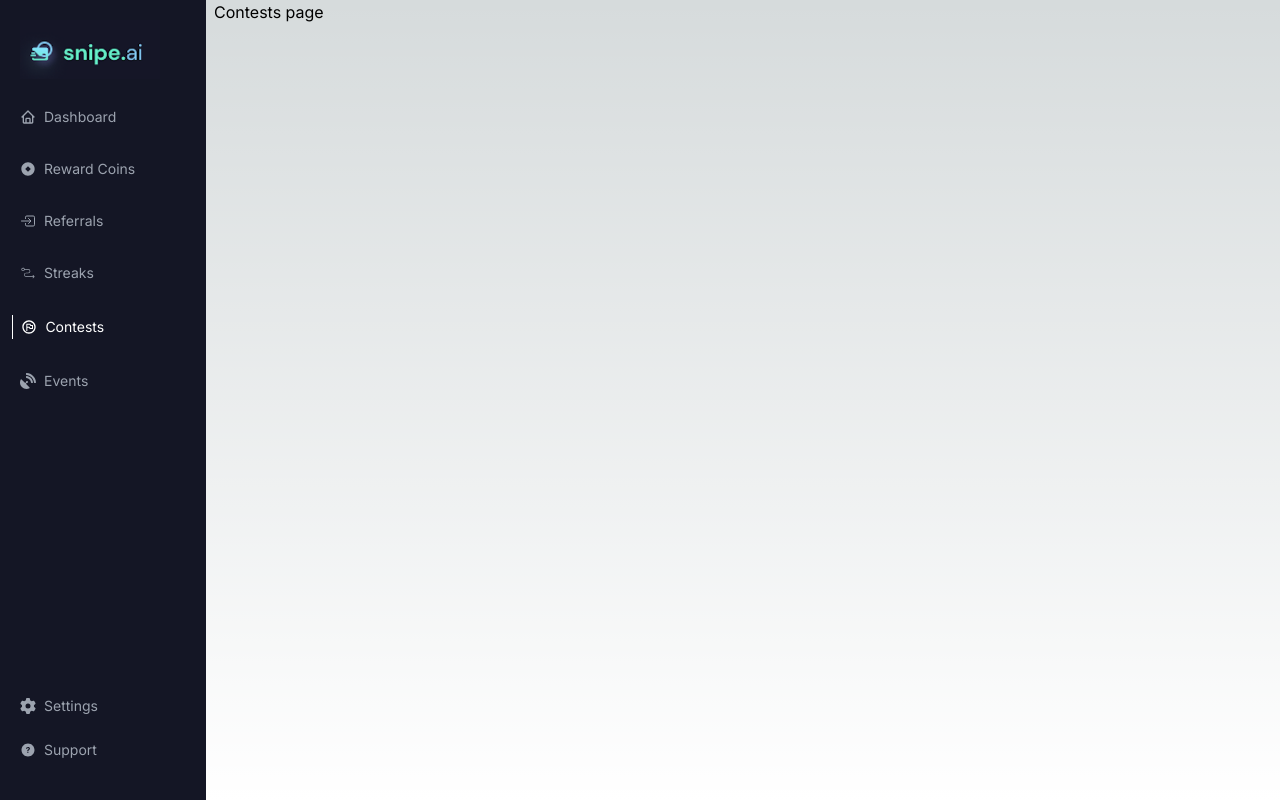
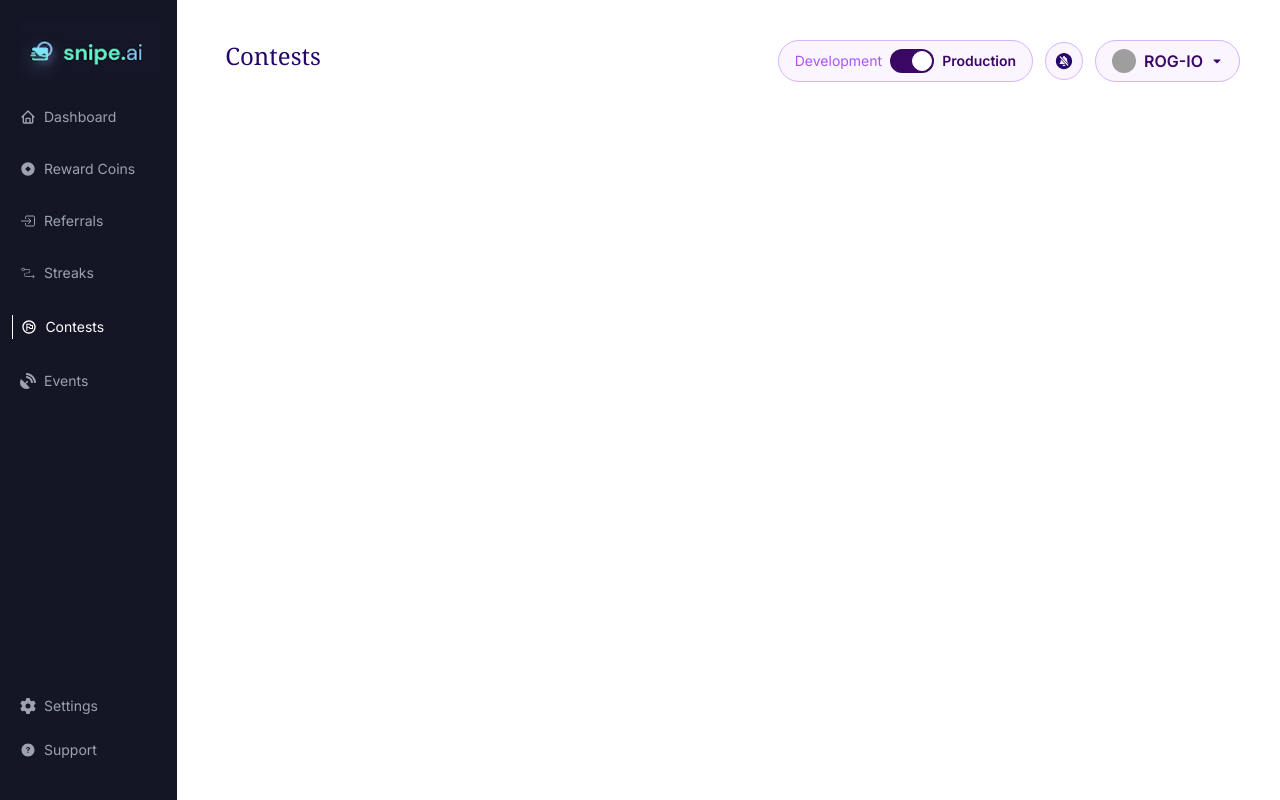
Before and after one commit to Shriansh2002/dashboard-design, a Next.js app: page /contests in a window 1280 px wide. Built offline with nearby package versions, Linux system fonts and the light colour scheme; grey boxes are pictures that could not be loaded.

Commit message:
Created Header

```diff
--- a/app/(root)/contests/page.tsx
+++ b/app/(root)/contests/page.tsx
@@ -1,3 +1,9 @@
+import { ContestsPageHeader } from "@/components/contest-page/Header";
+
 export default function ContestsPage() {
-	return <main className=''>Contests page</main>;
+	return (
+		<main className='bg-white w-full flex flex-col px-10 py-10'>
+			<ContestsPageHeader />
+		</main>
+	);
 }
--- a/app/globals.css
+++ b/app/globals.css
@@ -16,16 +16,6 @@
 	}
 }
 
-body {
-  color: rgb(var(--foreground-rgb));
-  background: linear-gradient(
-      to bottom,
-      transparent,
-      rgb(var(--background-end-rgb))
-    )
-    rgb(var(--background-start-rgb));
-}
-
 @layer utilities {
 	.text-balance {
 		text-wrap: balance;
--- /dev/null
+++ b/components/contest-page/Header.tsx
@@ -0,0 +1,50 @@
+import React from "react";
+import { FaCaretDown } from "react-icons/fa";
+import { IoNotificationsOffCircle } from "react-icons/io5";
+
+export const ContestsPageHeader = () => {
+	return (
+		<section className='flex justify-between '>
+			<h1 className='text-2xl font-normal text-[#25076B] font-serif'>
+				Contests
+			</h1>
+
+			<div className='flex items-center gap-x-3'>
+				<button className='rounded-3xl px-4 py-2 flex items-center gap-x-2 border border-purple-300 bg-purple-50 text-purple-950 font-semibold text-sm'>
+					<span className='text-purple-500 font-normal'>
+						Development
+					</span>
+
+					<label className='relative inline-flex items-center cursor-pointer'>
+						<input
+							type='checkbox'
+							value=''
+							className='sr-only peer'
+							checked
+						/>
+						<div className="w-11 h-6 bg-gray-200 rounded-full peer peer-checked:after:translate-x-full rtl:peer-checked:after:-translate-x-full peer-checked:after:border-white after:content-[''] after:absolute after:top-0.5 after:start-[2px] after:bg-white after:border-gray-300 after:border after:rounded-full after:h-5 after:w-5 after:transition-all peer-checked:bg-purple-950"></div>
+					</label>
+
+					<span className=''>Production</span>
+				</button>
+
+				<button className='flex items-center border border-purple-300 bg-purple-50 rounded-3xl px-2 py-2'>
+					<IoNotificationsOffCircle className='text-[#25076B] h-5 w-5' />
+				</button>
+
+				<button className='rounded-3xl px-4 py-2 flex items-center gap-x-2 border border-purple-300 bg-purple-50'>
+					<img
+						className='w-6 h-6 rounded-full'
+						alt='avatar'
+						src='https://images.pexels.com/photos/614810/pexels-photo-614810.jpeg?auto=compress&cs=tinysrgb&dpr=1&w=500'
+					/>
+					<span className='text-purple-950 font-semibold'>
+						ROG-IO
+					</span>
+
+					<FaCaretDown className='text-purple-950 h-3 w-3' />
+				</button>
+			</div>
+		</section>
+	);
+};
```
Lines whose indentation alone changed are shown as unchanged.
